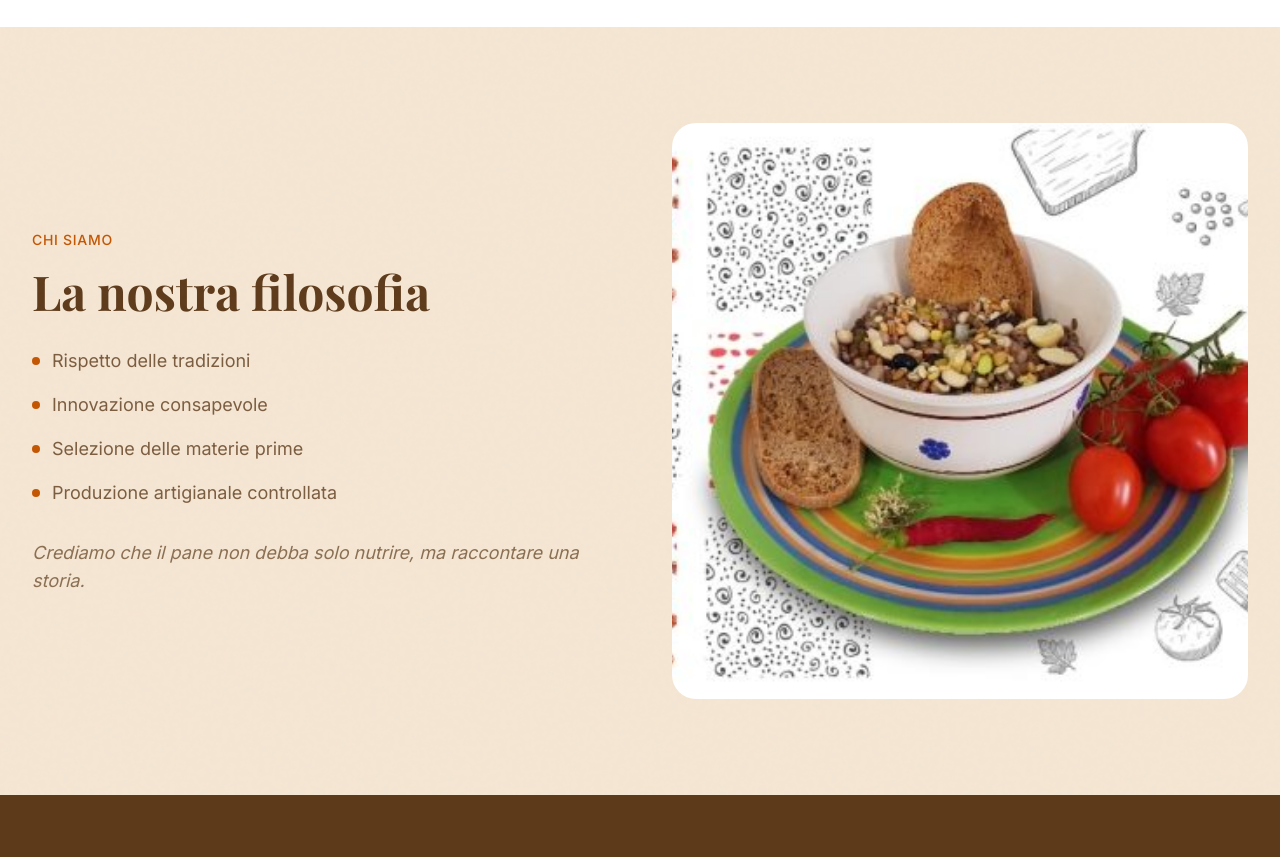
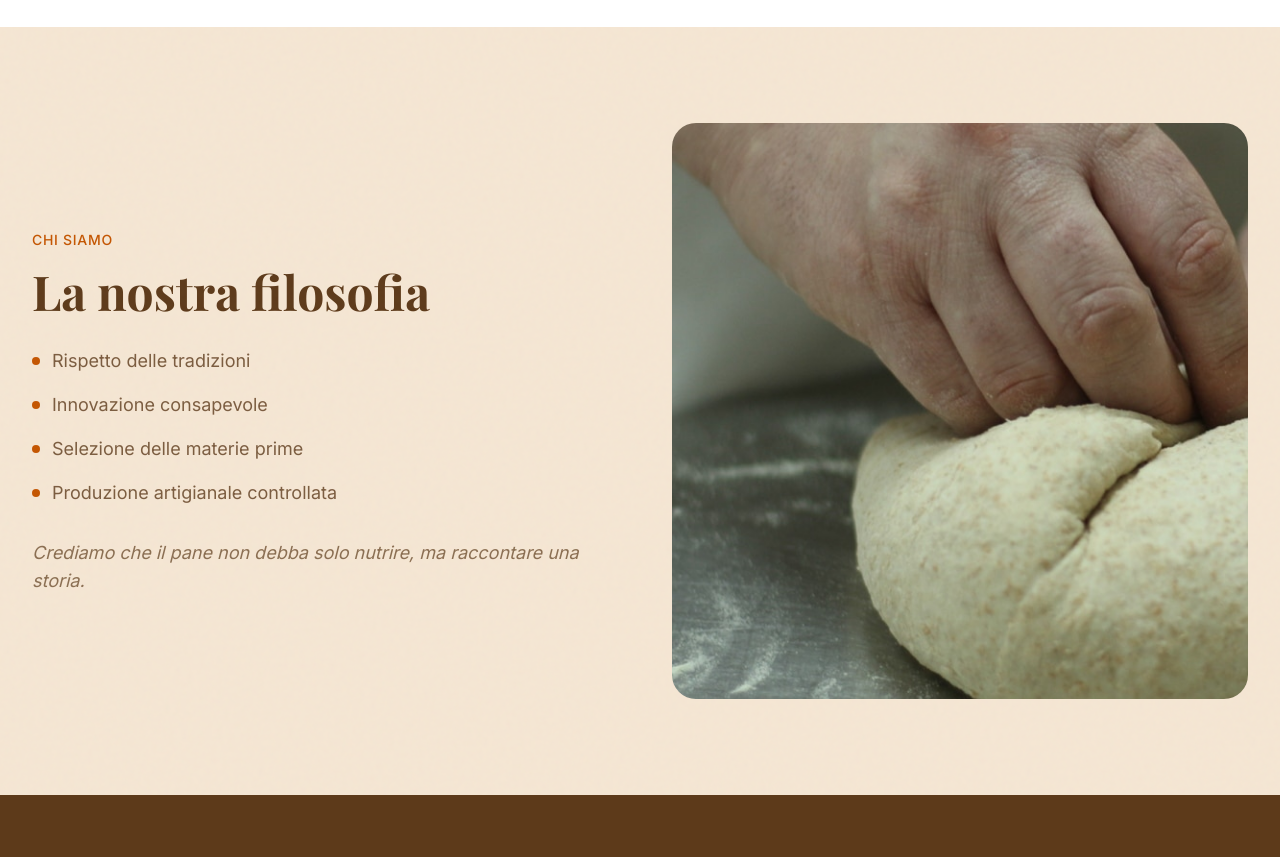
Before and after one commit to Amattra/panemattrasau, a Next.js app: page / in a window 1280 px wide. Shown: the part 3860-4717 px from the top of the page. Built offline with nearby package versions, Linux system fonts and the light colour scheme; a web font is replaced by a local one.

Commit message:
Replace filosofia section image with artisanal bread kneading photo from old site

```diff
--- a/src/app/page.tsx
+++ b/src/app/page.tsx
@@ -182,7 +182,7 @@ export default function Home() {
             <div className="relative">
               <div className="aspect-square rounded-3xl overflow-hidden">
                 <Image
-                  src="/images/slides/slide-3.jpg"
+                  src="/images/filosofia.jpg"
                   alt="Produzione artigianale"
                   width={600}
                   height={600}
```
Also changed, not shown: public/images/filosofia.jpg (added).
